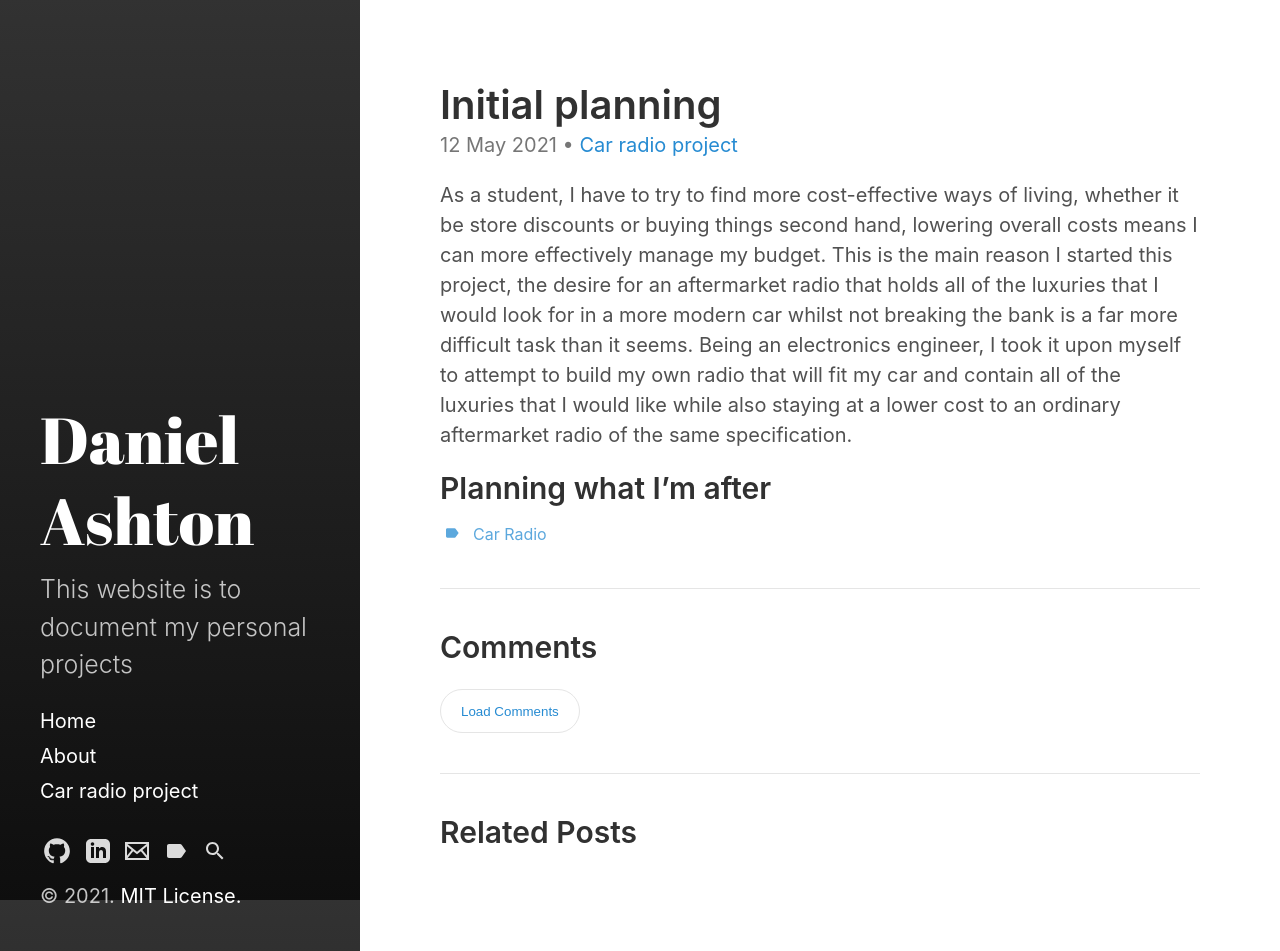
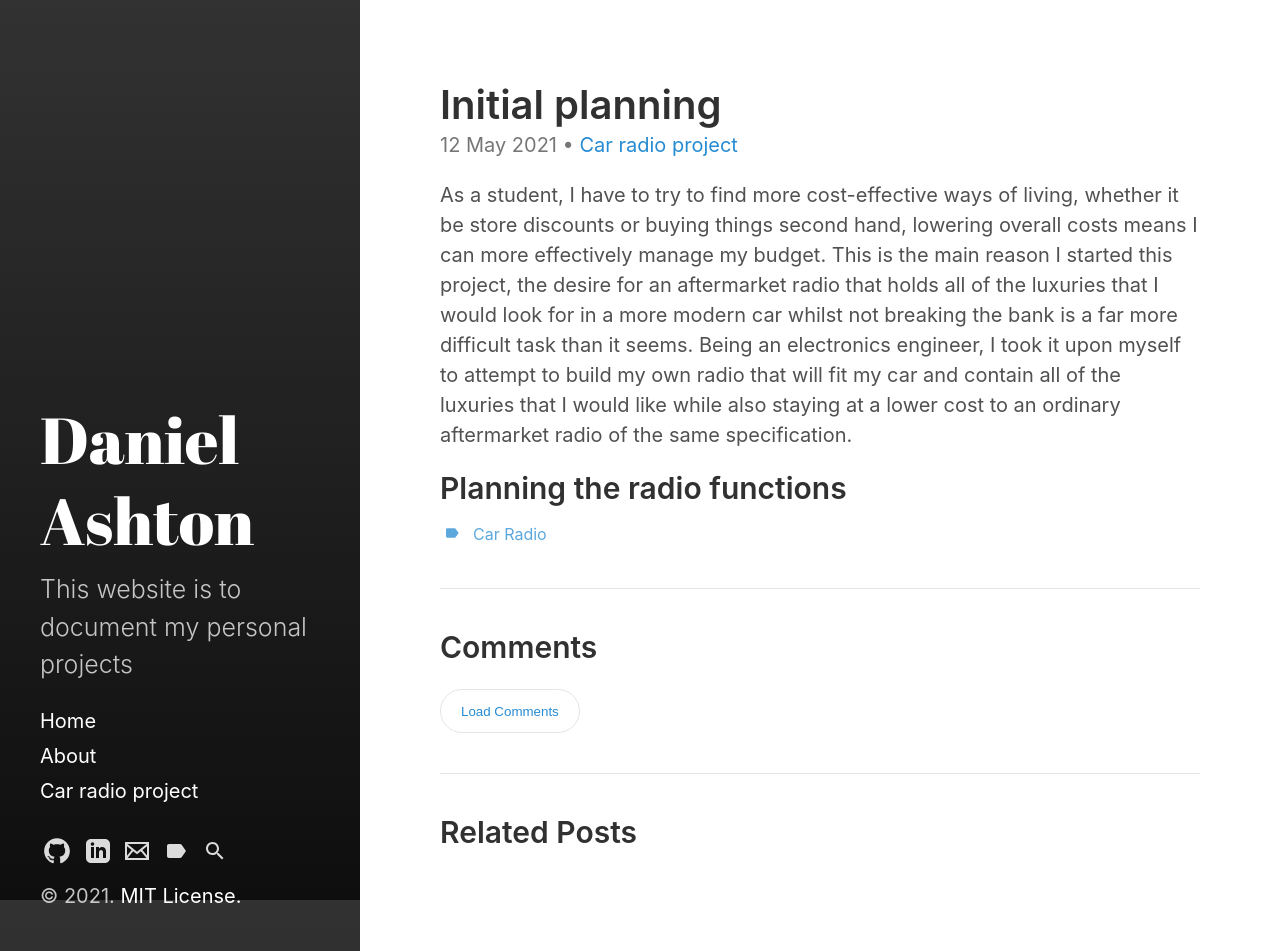
Before and after one commit to Daniel-Ashton/Daniel-Ashton.github.io, a Jekyll site: the page built from _posts/2021-05-12-Car-radio-project-Initial-Planning.md, in a window 1280 px wide and 951 px high. Built offline with Jekyll 4.4.1, drawn with Linux system fonts in a browser that asks for light colours.

Commit message:
Update 2021-05-12-Car-radio-project-Initial-Planning.md

```diff
--- a/_posts/2021-05-12-Car-radio-project-Initial-Planning.md
+++ b/_posts/2021-05-12-Car-radio-project-Initial-Planning.md
@@ -9,4 +9,4 @@ tags:
 
 As a student, I have to try to find more cost-effective ways of living, whether it be store discounts or buying things second hand, lowering overall costs means I can more effectively manage my budget. This is the main reason I started this project, the desire for an aftermarket radio that holds all of the luxuries that I would look for in a more modern car whilst not breaking the bank is a far more difficult task than it seems. Being an electronics engineer, I took it upon myself to attempt to build my own radio that will fit my car and contain all of the luxuries that I would like while also staying at a lower cost to an ordinary aftermarket radio of the same specification.
 
-## Planning what I'm after
+## Planning the radio functions
```
